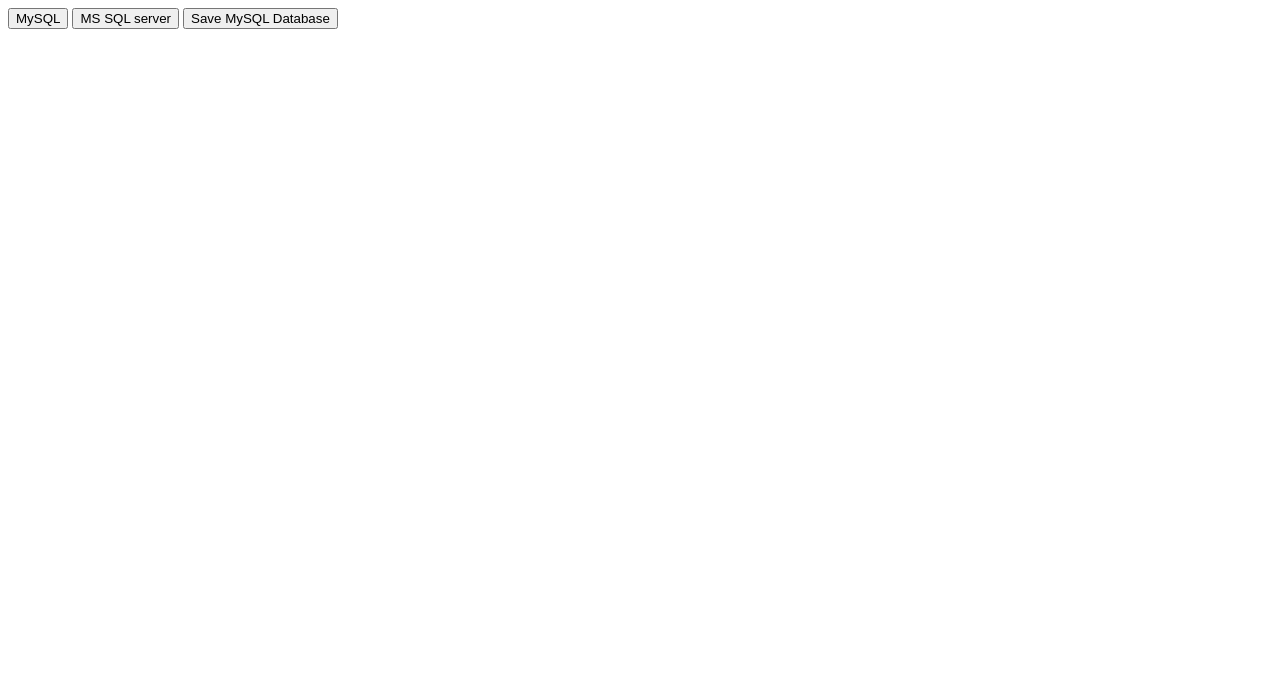
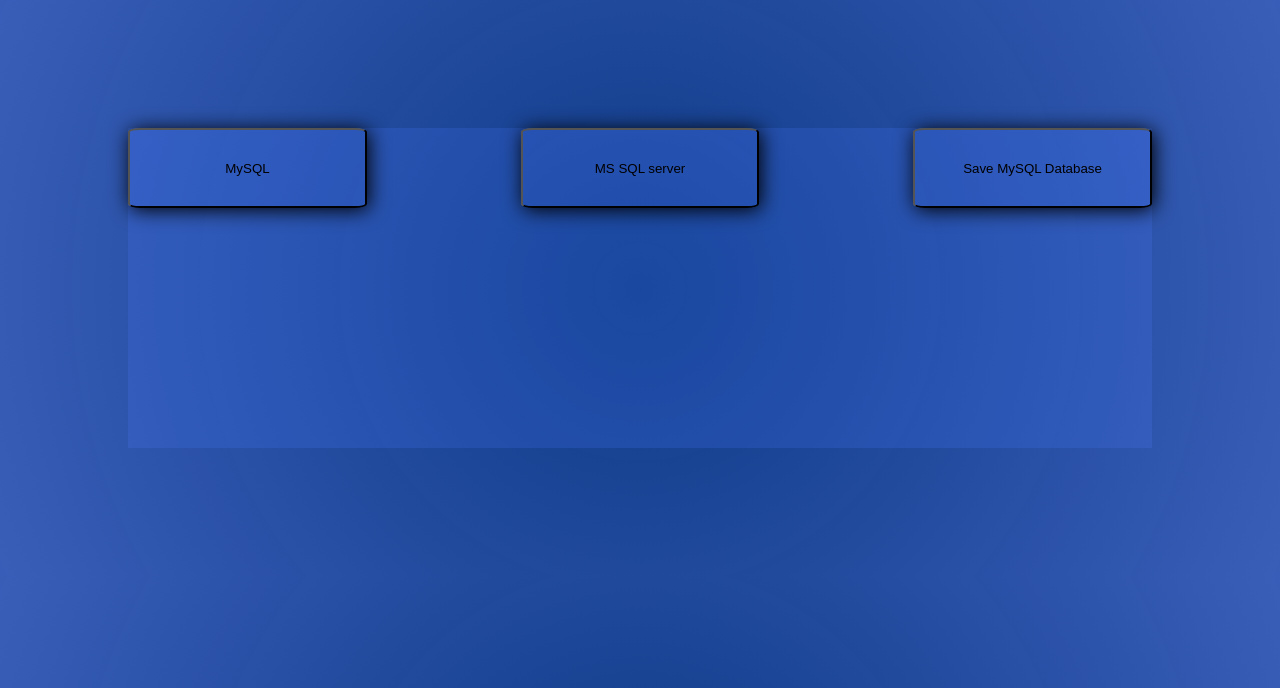
Before and after one commit to poncho31/rssToDB, a PHP site: page / in a window 1280 px wide. Shown: the top 688 px of the page. Run offline with PHP 8.4, Linux system fonts and the light colour scheme.

Commit message:
Add interface to project

```diff
--- a/design/css/style.css
+++ b/design/css/style.css
@@ -1,5 +1,8 @@
 body{
 	margin: 1% 5%;
+	background: rgb(63,94,251);
+background: radial-gradient(circle, rgba(3,94,251,0.4847645429362881) 0%, rgba(70,123,252,0.7) 100%);
+
 }
 table{
 	border:solid 1px black;
@@ -26,3 +29,28 @@ section h1{
 .already{
 	/*margin: 0 0;*/
 }
+
+.grid{
+	display: grid;
+	grid-gap: 15%;
+	grid-template-columns: 1fr 1fr 1fr;
+	grid-template-rows: 1fr 1fr 1fr 1fr;
+
+	background-color: rgba(70,123,252,0.2);
+}
+.grid div button{
+	width: 100%;
+	height: 10vh;
+	border-radius: 5%;
+	background-color: rgba(70,123,252,0.1);
+	transition: transform 0.4s ease-in-out, box-shadow 0.6s ease-in-out;
+	box-shadow: 2px 2px 20px black
+}
+.grid div button:hover{
+	transform: scale(1.2);
+	box-shadow: 2px 2px 50px black
+}
+.interface{
+	margin: 10%;
+	background-color: rgba(0, 0, 0, 0.9)
+}
--- a/index.php
+++ b/index.php
@@ -3,12 +3,14 @@
 <head>
 	<meta charset="UTF-8">
 	<title>DB</title>
+	<link rel="stylesheet" href="design/css/style.css">
 </head>
-<body>
-
-	<a href="models/RSS.php"><button>MySQL</button></a>
-	<a href="models/RSStoMsSQLserver.php"><button>MS SQL server</button></a>
-	<a href="models/MysSQLsaveDB.php"><button>Save MySQL Database</button></a>
+<body class="interface">
+	<div class="grid">
+		<div><a href="models/RSS.php"><button>MySQL</button></a></div>
+		<div><a href="models/RSStoMsSQLserver.php"><button>MS SQL server</button></a></div>
+		<div><a href="models/MysSQLsaveDB.php"><button>Save MySQL Database</button></a></div>
+	</div>
 
 </body>
 </html>
```
Also changed, not shown: 1 other file.
